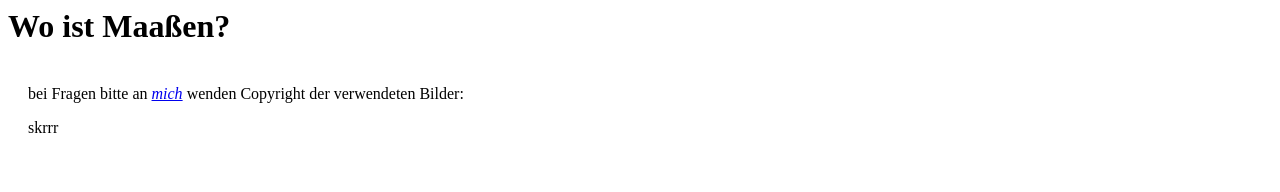
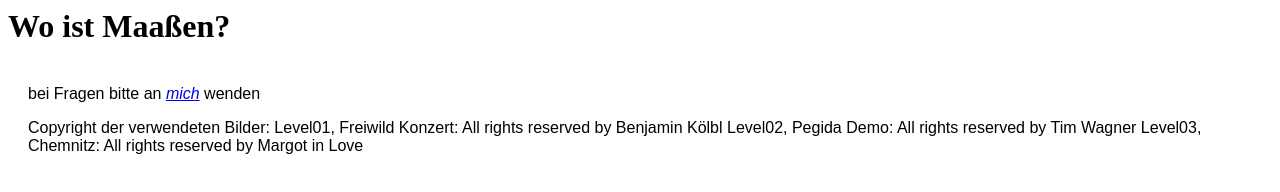
Before and after one commit to peterobama/info, a plain HTML site: page index.html in a window 1280 px wide. Drawn offline with Linux system fonts and the light colour scheme.

Commit message:
Update index.html

```diff
--- a/index.html
+++ b/index.html
@@ -7,6 +7,7 @@
   margin-top:30px;
   margin-left:10px;
   padding:10px;
+  font-family: sans-serif;
  }
 
  </style>
@@ -14,8 +15,16 @@
 
  <div class="one">
 <a>bei Fragen bitte an <i><a href="mailto:simonhegele07@gmail.com">mich</a></i> wenden</a>
-Copyright der verwendeten Bilder:
- <p>skrrr </p>
+
+ <p>Copyright der verwendeten Bilder:
+  Level01, Freiwild Konzert: All rights reserved by Benjamin Kölbl
+  Level02, Pegida Demo: All rights reserved by Tim Wagner
+  Level03, Chemnitz: All rights reserved by Margot in Love
+
+
+
+
+  </p>
 
 </body>
 
```
